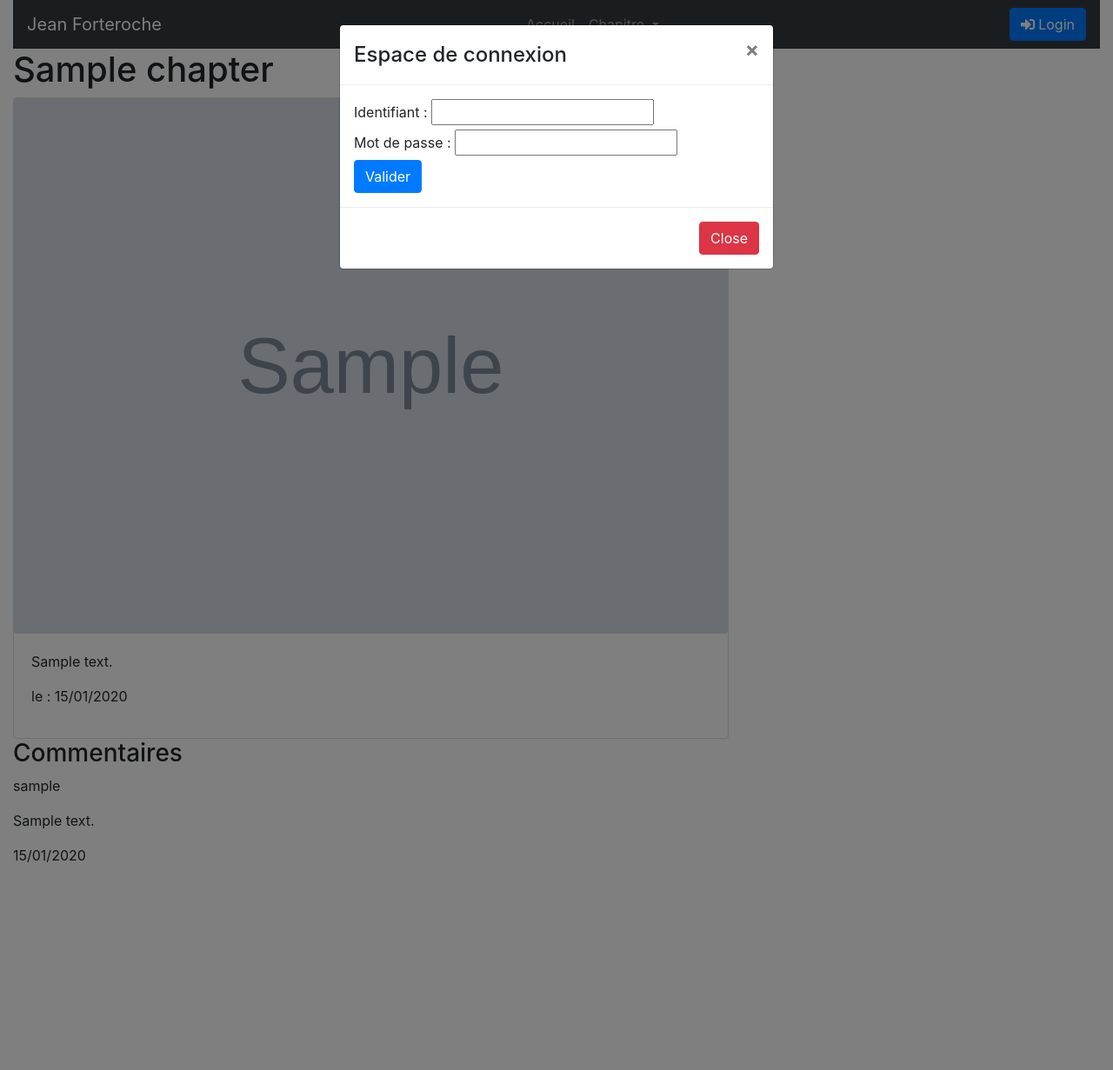
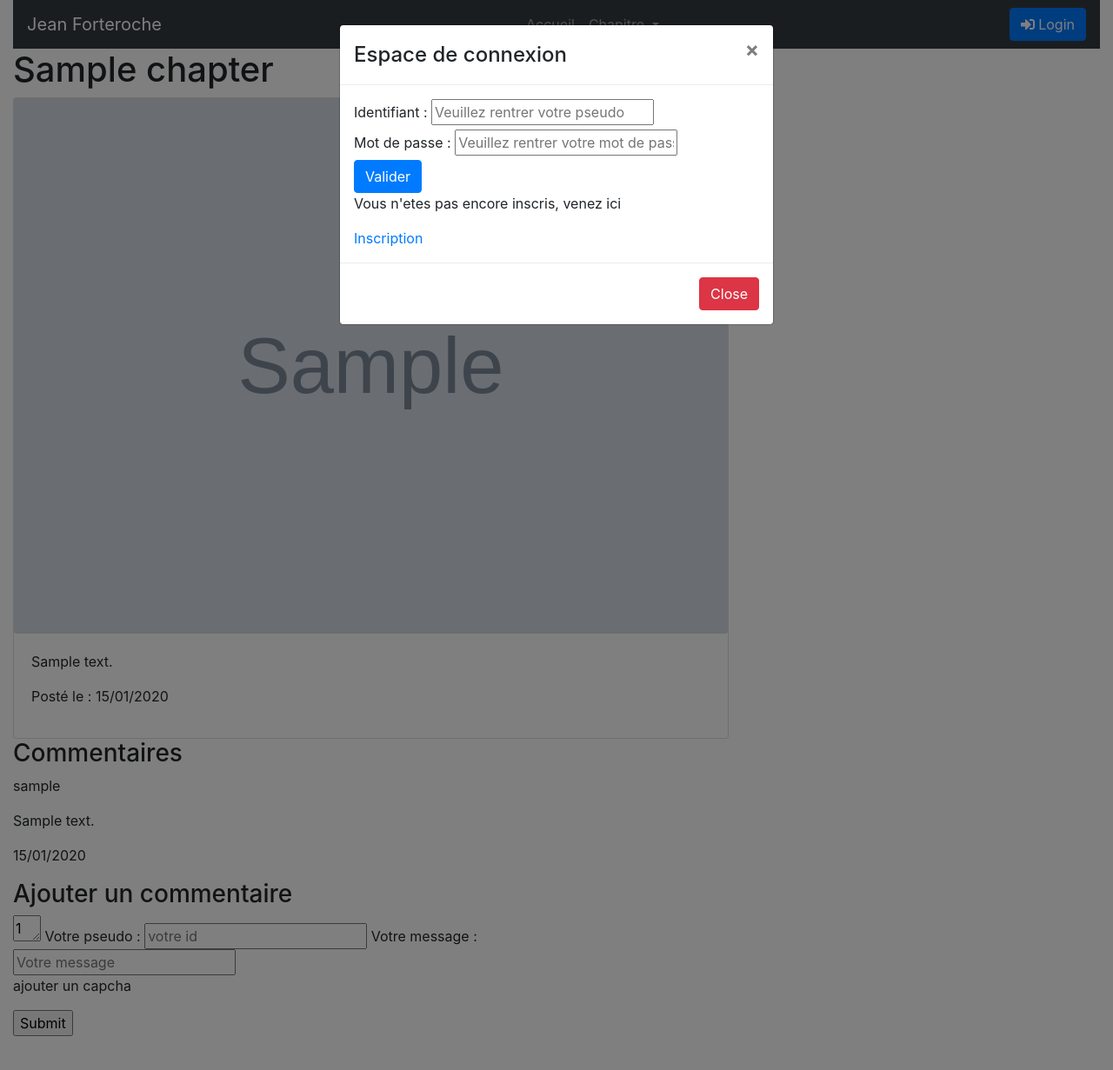
Before and after one commit to bleguen/Jean_Forteroche_Blog, a PHP site: page /jean_forteroche_blog/index.php?action=post&id=1 in a window 1280 px wide, after a click on "Login". Shown: the top 1231 px of the page at 87% size. Run offline with PHP 8.4, Linux system fonts and the light colour scheme; tables that the repository leaves empty hold one stand-in row (values such as "Sample post"); grey boxes marked "Sample" are stand-in pictures; some libraries are stand-ins or nearby versions.

Commit message:
Mise en place du formulaire d'inscription + envoi bdd

```diff
--- a/controller/controller.php
+++ b/controller/controller.php
@@ -8,10 +8,12 @@ class Controller {
 
     private $chapterManager = NULL;
     private $commentsManager = NULL;
+    private $usersManager = NULL;
 
     public function __construct() {
         $this->chapterManager = new ChapterManager();
         $this->commentsManager = new CommentManager();
+        $this->usersManager = new UsersManager();
     }
 
     public function listChapters() {
@@ -28,7 +30,40 @@ class Controller {
         require('view/uniqueChapter.php');
     }
 
-    public function inscription() {
+    public function addComment($id_Chapters, $id_Users, $comment_text ) {
+        $comments = $this->commentsManager->postComment($id_Chapters, $id_Users, $comment_text );
+
+        header('location: index.php?action=post&id=' .$id_Chapters);
+    }
+
+    public function pageInscription() {
         require('view/inscription.php');
     }
+
+    public function inscription($username, $passwordHash, $mail) {
+
+        $user = $this->usersManager->postUser($username, $passwordHash, $mail);
+
+        header('location: index.php');
+    }
+
+    public function connection($username) {
+        $user = $this->usersManager->getUser($username);
+        echo var_dump($_POST['passwordHash']);
+        echo var_dump($user['passwordHash']);
+        $isPasswordCorrect = password_verify($_POST['passwordHash'], $user['passwordHash']);
+
+        echo var_dump($isPasswordCorrect);
+
+        if($isPasswordCorrect) {
+            echo 'je suis la';
+            $_SESSION['username'] = $user['username'];
+            $connected = true;
+            //header('location: index.php');
+        } else {
+            echo 'Erreur : ';
+        }
+
+
+    }
 }
--- a/index.php
+++ b/index.php
@@ -1,12 +1,60 @@
 <!-- Routeur, fait appel au bon controleur afin de faire afficher la bonne page en question -->
 
 <?php
+
+session_start();
+
+
 require('controller/controller.php');
 
 $controller = new Controller();
 
-if(isset($_GET['id'])){
-    $controller->chapter($_GET['id']);
-} else {
-    $controller->listChapters();
+try {
+    if(isset($_GET['action'])){
+        if($_GET['action'] == 'post') {
+            if(isset($_GET['id']) && $_GET['id']>0) {
+                $controller->chapter($_GET['id']);
+            } else {
+                throw new Exception('Aucun identifiant de billet envoyé');
+            }
+        } elseif ($_GET['action'] == 'addComment') {
+            if(isset($_GET['id']) && $_GET['id'] > 0) {
+                if(!empty($_POST['id_Users']) && !empty($_POST['comment_text'])) {
+                    $controller->addComment($_GET["id"], $_POST['id_Users'], $_POST['comment_text'] );
+                } else {
+                    throw new Exception('Tous les champs ne sont pas remplis !');
+                }
+            } else {
+                throw new Exception('Aucun identifiant de billet envoyé');
+            }
+        } elseif($_GET['action'] == 'inscription') {
+            $controller->pageInscription();
+        } elseif($_GET['action'] == 'addUser') {
+            echo $_POST['username'];
+            if(isset($_POST['username']) && strlen($_POST['username']) >=5) {
+                if(isset($_POST['passwordHash']) && ($_POST['passwordHash'] == $_POST['passwordHashSecond'])) {
+                    if (!filter_var($_POST['mail'], FILTER_VALIDATE_EMAIL)) {
+                        throw new Exception('L"email ne me convient pas !');
+                    } else {
+                        $controller->inscription($_POST['username'], $_POST['passwordHash'], $_POST['mail']);
+                    }
+                } else {
+                    throw new Exception('Les mots de passe ne correspondent pas !');
+                }
+            } else {
+                throw new Exception('Nom d\'utilisateur ne respecte pas les règles !');
+            }
+
+        } elseif($_GET['action'] == 'connection') {
+            $controller->connection($_POST['username'], $_POST['passwordHash']);
+
+        } else {
+            echo "erreur";
+        }
+
+    } else {
+        $controller->listChapters();
+    }
+} catch(Exception $e) {
+    echo 'Erreur :' . $e->getMessage();
 }
--- a/model/CommentManager.php
+++ b/model/CommentManager.php
@@ -15,12 +15,12 @@ class CommentManager extends Manager {
         return $comments;
     }
 
-    public function postComment() {
+    public function postComment($id_Chapters, $id_Users, $comment_text ) {
         $db = $this->dbConnect();
-        $req = $db->prepare('INSERT INTO comments (id, id_Users, comment_text, id_Chapter, DATE_FORMAT(comment_date, \'%d/%m/%Y\'))');
-        $req->execute();
+        $req = $db->prepare("INSERT INTO comments (id_Chapters, id_Users, comment_text, comment_date) VALUES(?,?,?, NOW())");
+        $comments = $req->execute(array($id_Chapters, $id_Users, $comment_text ));
 
-        return $req;
+        return $comments;
     }
 }
 
--- a/model/UsersManager.php
+++ b/model/UsersManager.php
@@ -3,18 +3,25 @@
 require_once("model/manager.php");
 
 class UsersManager extends Manager {
-    public function getUser($userId) {
+
+    public function getUser($username) {
         $db = $this->dbConnect();
-        $req = $db->query('SELECT id, username, mail, password, DATE_FORMAT(inscription_date, \'%d/%m/%Y\') AS inscription_date_fr FROM users');
-        $req = execute(array($userId));
+        $req = $db->prepare("SELECT username, passwordHash  FROM users WHERE username =  '$username'");
+        $req->execute(array($username));
         $user = $req->fetch();
 
         return $user;
     }
     // A retravailler
-    public function postUser() {
+    public function postUser($username, $passwordHash, $mail) {
+
+        $passwordHash = password_hash($_POST['passwordHash'], PASSWORD_DEFAULT);
+
         $db = $this->dbConnect();
-        $req = $db->query('INSERT INTO comments (id, id_Users, comment_text, id_Chapter, DATE_FORMAT(comment_date, \'%d/%m/%Y\'))');
+        $user = $db->prepare('INSERT INTO users (username, passwordHash, mail, inscription_date) VALUES (?, ?, ?, CURDATE())');
+        $user->execute(array($username, $passwordHash, $mail));
+
+        return $user;
     }
 }
 
--- a/view/chapters.php
+++ b/view/chapters.php
@@ -14,7 +14,7 @@
 while($data = $chapters->fetch()) {
     ?>
     <div class="col-md-6">
-        <a  class="card-text" href='index.php?action=get&amp;id=<?=$data['id'] ?>'>
+        <a  class="card-text" href='index.php?action=post&amp;id=<?=$data['id'] ?>'>
             <div class="card">
                 <img class="card-img" src="<?= htmlspecialchars($data['chapter_img']) ?>" alt="Card image cap">
                     <div class="card-img-overlay text-white d-flex flex-column justify-content-end">
--- a/view/template.php
+++ b/view/template.php
@@ -55,7 +55,7 @@
                             $chapters = $chapterManager->getAllChapters();
                             while($data = $chapters->fetch()) {
                         ?>
-                            <a class="dropdown-item" href="index.php?action=get&amp;id=<?=$data['id'] ?>"> <?= htmlspecialchars($data['title']) ?></a>
+                            <a class="dropdown-item" href="index.php?action=post&amp;id=<?=$data['id'] ?>"> <?= htmlspecialchars($data['title']) ?></a>
                         <?php
                             }
                         ?>
@@ -63,8 +63,10 @@
                     </li>
                     </ul>
                     <ul class="nav navbar-nav navbar-right">
-                    <?php if(false) {
-                        echo "<li class='nav-item '> <p>Bienvenue à toi mon ami</p></li>";
+                    <?php
+                    $connected = false;
+                    if($connected == true) {
+                        echo "<li class='nav-item '> <p>Bienvenue à toi mon ami "  . htmlspecialchars($_SESSION['username']). "</p></li>";
                     } else {
                         echo "<li class='nav-item'>
                                 <button type='button' class='btn btn-primary' data-toggle='modal' data-target='#connectModal'><i class='fas fa-sign-in-alt'></i> Login</button>
@@ -83,19 +85,23 @@
 
                                             <!-- Modal body -->
                                             <div class='modal-body'>
-                                                <form>
+                                                <form action='index.php?action=connection' method='post'>
                                                 <div>
                                                     <label>Identifiant :</label>
-                                                    <input type='text' />
+                                                    <input name='username' type='text' placeholder='Veuillez rentrer votre pseudo'/>
                                                 </div>
                                                 <div>
                                                     <label>Mot de passe :</label>
-                                                    <input type='password' />
+                                                    <input name='passwordHash' type='password' placeholder='Veuillez rentrer votre mot de passe'/>
                                                 </div>
                                                 <div>
                                                     <input class='btn btn-primary' type='submit' value='Valider' />
                                                 </div>
                                                 </form>
+                                                <div>
+                                                    <p>Vous n'etes pas encore inscris, venez ici</p>
+                                                    <a href='index.php?action=inscription'>Inscription</a>
+                                                </div>
                                             </div>
 
                                             <!-- Modal footer -->
--- a/view/uniqueChapter.php
+++ b/view/uniqueChapter.php
@@ -16,7 +16,7 @@
                 <img class="card-img" src="<?= htmlspecialchars($data['chapter_img']); ?>" alt="Card image cap">
                     <div class="card-body">
                         <p><?= htmlspecialchars($data['chapter_texte']); ?></p>
-                        <p> le : <?= htmlspecialchars($data['chapter_date_fr']); ?></p>
+                        <p> Posté le : <?= htmlspecialchars($data['chapter_date_fr']); ?></p>
                     </div>
             </div>
         </div>
@@ -34,6 +34,18 @@
         </div>
     </div>
 </section>
+<section class="container-fluid">
+    <h3>Ajouter un commentaire</h3>
+    <form action='index.php?action=addComment&amp;id=<?=$data['id'] ?>' method="post">
+        <textarea name="id_Chapters"  cols="1" rows="1" style=""><?= $data['id'] ?></textarea>
+        Votre pseudo :
+        <input name="id_Users" type="text" placeholder ="votre id">
+        Votre message :<br>
+        <input name="comment_text" type="textarea" placeholder="Votre message">
+        <p>ajouter un capcha</p>
+        <input type="submit" value="Submit">
+    </form>
+</section>
 
 <?php $content= ob_get_clean(); ?>
 
```
Also changed, not shown: view/inscription.php (+24 -0 lines).
